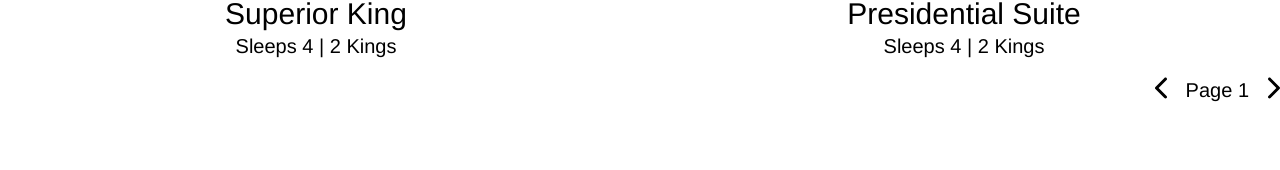
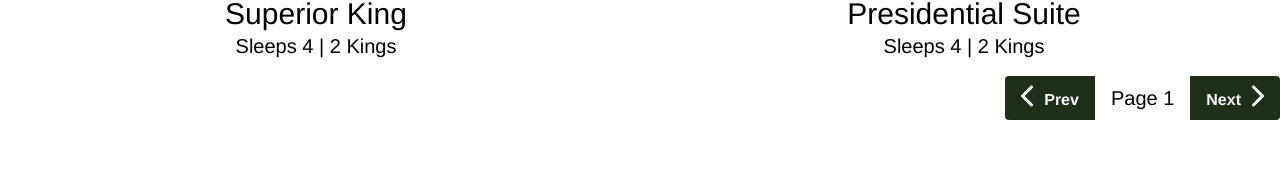
Before and after one commit to ALFONSOVM13/Cliente-Hotel-Esmeralda, a React (Vite) app in the folder client/: page /gallery in a window 1280 px wide. Shown: the part 1840-2010 px from the top of the page. Built offline with nearby package versions, Linux system fonts and the light colour scheme; no server answers; a web font is replaced by a local one.

Commit message:
GALLERYACTUAL

```diff
--- a/client/src/components/gallery/Gallery.jsx
+++ b/client/src/components/gallery/Gallery.jsx
@@ -40,6 +40,7 @@ const Gallery = ({ filter }) => {
 
   return (
     <div>
+      <div className="min-h-[500px]">
       <div className="grid grid-cols-2 gap-4 mt-5">
         {currentPageData.map((item, index) => (
           <div key={index} className="flex flex-col items-center">
@@ -50,16 +51,18 @@ const Gallery = ({ filter }) => {
           </div>
         ))}
       </div>
-
+      </div>
       <div className="flex justify-end items-center mt-4">
-        <button onClick={() => handlePageChange(currentPage - 1)} disabled={currentPage === 1}>
-          <FontAwesomeIcon icon={faChevronLeft} className="text-2xl mr-4" />
+        <button onClick={() => handlePageChange(currentPage - 1)} disabled={currentPage === 1} className="bg-v hover:text-yellow-500 text-white font-bold py-2 px-4 rounded-l">
+          <FontAwesomeIcon icon={faChevronLeft} className="text-2xl mr-2" />
+          Prev
         </button>
-        <div className="text-xl mr-4">
+        <div className="text-xl mx-4">
           Page {currentPage}
         </div>
-        <button onClick={() => handlePageChange(currentPage + 1)} disabled={endIndex >= allData.length}>
-          <FontAwesomeIcon icon={faChevronRight} className="text-2xl" />
+        <button onClick={() => handlePageChange(currentPage + 1)} disabled={endIndex >= allData.length} className="bg-v hover:text-yellow-500 text-white font-bold py-2 px-4 rounded-r">
+          Next
+          <FontAwesomeIcon icon={faChevronRight} className="text-2xl ml-2" />
         </button>
       </div>
     </div>
```
